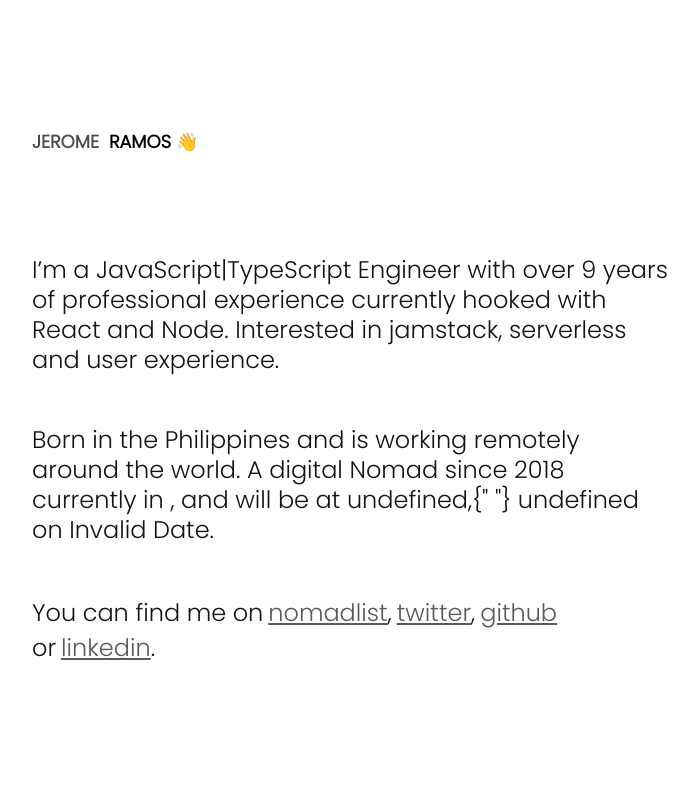
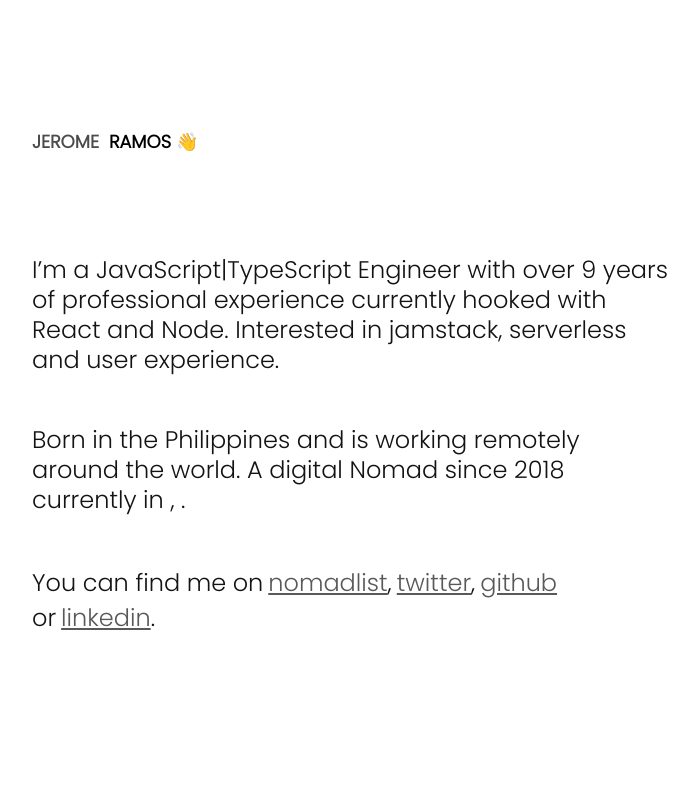
Before and after one commit to mouthzipper/ramosjero.me, a Next.js app: page / in a window 1280 px wide. Shown: the top 800 px of the page, without its empty margins (96-794 px from the left). Built offline with nearby package versions, Linux system fonts and the light colour scheme; no server answers.

Commit message:
Fix incorrect check

```diff
--- a/pages/index.tsx
+++ b/pages/index.tsx
@@ -20,7 +20,7 @@ const Home = () => {
       });
   }, []);
   const nextTravelDate = new Date(nomadData?.next?.date_start);
-  const nextTravelLabel = nextTravelDate
+  const nextTravelLabel = nomadData?.next.length
     ? ` and will be at ${nomadData?.next.city},{" "}
   ${nomadData?.next.country} on ${dateToYMD(nextTravelDate)}`
     : "";
```
